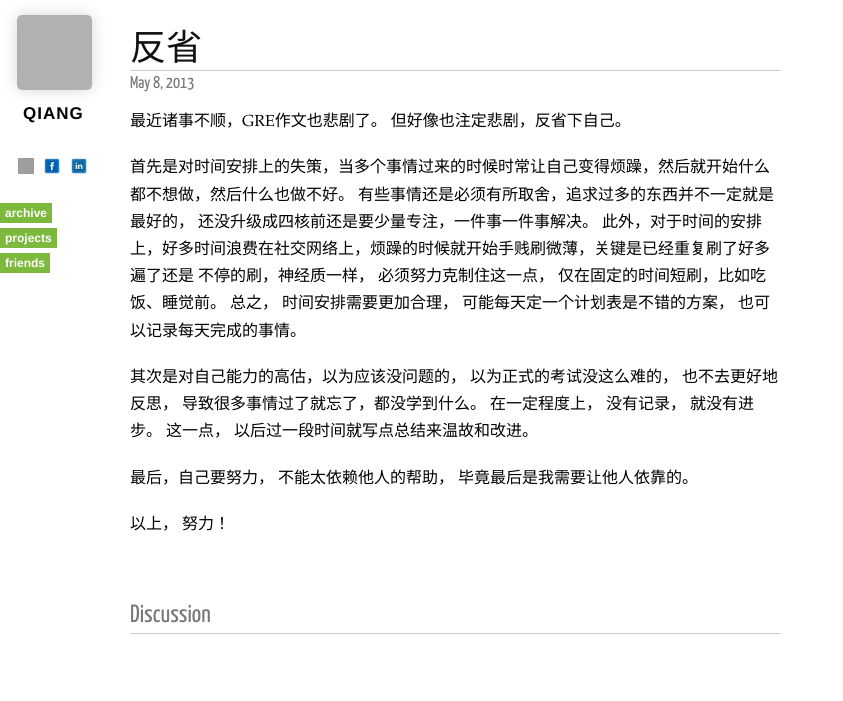
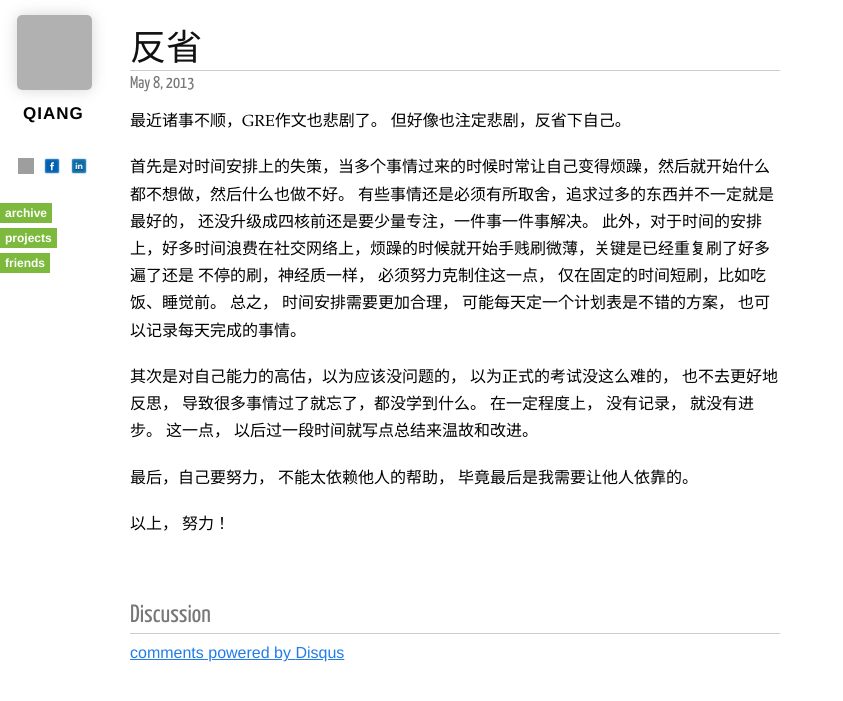
Before and after one commit to qiangrw/qiangrw.github.com, a Jekyll site: the page built from _posts/2013-05-08-null.md, in a window 1280 px wide, cut to the strip 0-701 px from the top of the page. Shown: the whole strip, without its empty margins (0-843 px from the left). Built offline with Jekyll 4.4.1, drawn with Linux system fonts in a browser that asks for light colours; nearby versions of some CDN libraries; Markdown is read by kramdown in place of the engine named in the settings; comment, search, counter and statistics services are not loaded; some of the changed lines change nothing that is shown; grey boxes are pictures that could not be loaded.

Commit message:
use disqus

```diff
--- a/_layouts/post.html
+++ b/_layouts/post.html
@@ -15,27 +15,6 @@
 
 <section class="meta">
 <h3>Discussion</h3>
-<!-- 多说评论框 start -->
-<div class="ds-thread" data-thread-key="{{page.title}}" data-title="{{page.title}}" data-url="{{page.url}}"></div>
-<!-- 多说评论框 end -->
-<!-- 多说公共JS代码 start (一个网页只需插入一次) -->
-<script type="text/javascript">
-    var duoshuoQuery = {short_name:"qiangrw"};
-(function() {
- var ds = document.createElement('script');
- ds.type = 'text/javascript';ds.async = true;
- ds.src = (document.location.protocol == 'https:' ? 'https:'
-     : 'http:') + '//static.duoshuo.com/embed.js';
- ds.charset = 'UTF-8';
- (document.getElementsByTagName('head')[0]
-  ||
-  document.getElementsByTagName('body')[0]).appendChild(ds);
- })();
-</script>
-<!-- 多说公共JS代码 end -->
-
-
-<!--
 <div id="disqus_thread"></div>
 <script type="text/javascript">
     var disqus_shortname = 'qiangrw';
@@ -48,5 +27,5 @@
 <noscript>Please enable JavaScript to view the <a href="http://disqus.com/?ref_noscript">comments powered by Disqus.</a></noscript>
 <a href="http://disqus.com" class="dsq-brlink">comments powered by <span class="logo-disqus">Disqus</span></a>
 </section>
- -->
+
 </section>
```
Lines whose indentation alone changed are shown as unchanged.
